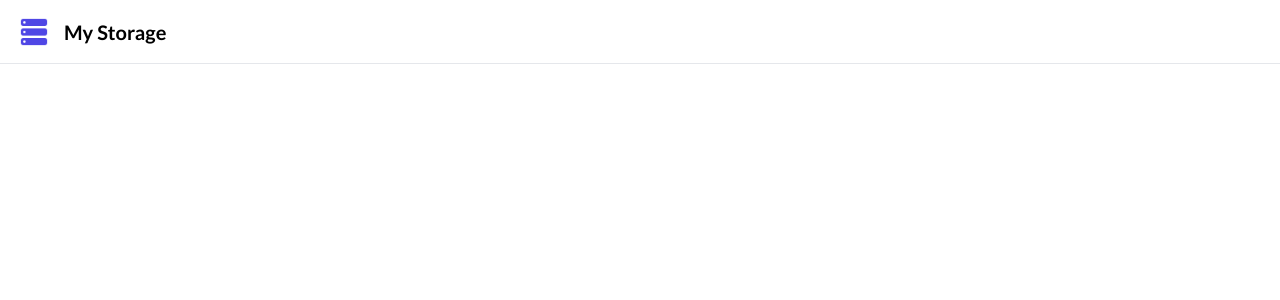
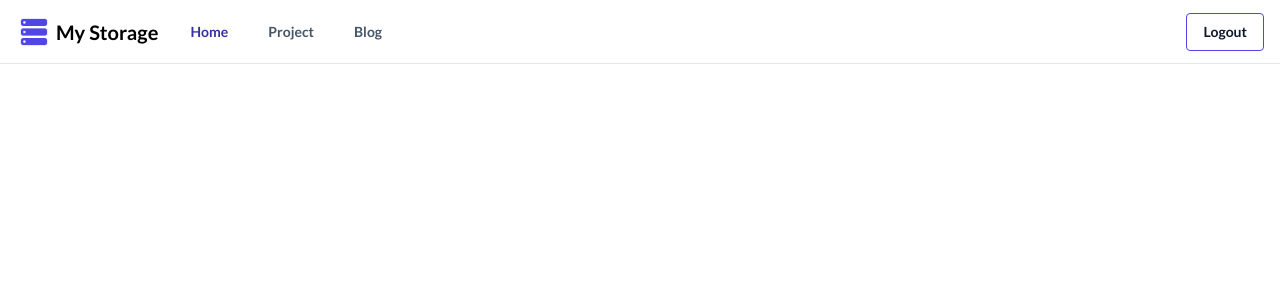
Before and after one commit to adiiaryasutaa/my-storage, a Vue app: page / in a window 1280 px wide. Shown: the top 300 px of the page. Built offline with nearby package versions, Linux system fonts and the light colour scheme; no server answers; sample sign-in values are in the browser's storage.

Commit message:
update navbar

```diff
--- a/src/components/Navbar.vue
+++ b/src/components/Navbar.vue
@@ -2,9 +2,11 @@
 import { getUser, logout } from '../../app/services/Authentication';
 import { ref } from 'vue';
 import { auth } from '../../database/firebase';
+import MenuIcon from '@/Icons/Menu';
 
 export default {
 	name: 'Navbar',
+	components: { MenuIcon },
 	setup() {
 		const isLoggedIn = ref(!!getUser());
 		const showNavbarDrawer = ref(false);
@@ -24,24 +26,19 @@ export default {
 
 <template>
 	<nav class="navbar">
-		<div class="container flex flex-wrap justify-between items-center h-full mx-auto">
-			<div class="navbar-brand">
-				<img :src="require('@/assets/logo.png')" class="mr-3 h-6 sm:h-9" alt="My Storage Logo"/>
+		<div class="container flex flex-wrap justify-between items-center h-full mx-auto md:space-x-4">
+			<div class="navbar-brand space-x-1">
+				<img :src="require('@/assets/logo.png')" class="h-6 sm:h-9" alt="My Storage Logo"/>
 				<h1 class="self-center text-xl font-lato font-semibold whitespace-nowrap">My Storage</h1>
 			</div>
 			<template v-if="isLoggedIn">
-				<button @click="toggleNavbarDrawer"
-								class="inline-flex items-center p-2 ml-3 text-sm text-gray-500 rounded md:hidden hover:bg-gray-100 focus:outline-none focus:ring-2 focus:ring-gray-200">
-					<svg class="w-6 h-6" aria-hidden="true" fill="currentColor" viewBox="0 0 20 20"
-							 xmlns="http://www.w3.org/2000/svg">
-						<path fill-rule="evenodd"
-									d="M3 5a1 1 0 011-1h12a1 1 0 110 2H4a1 1 0 01-1-1zM3 10a1 1 0 011-1h12a1 1 0 110 2H4a1 1 0 01-1-1zM3 15a1 1 0 011-1h12a1 1 0 110 2H4a1 1 0 01-1-1z"
-									clip-rule="evenodd"></path>
-					</svg>
+				<button @click="toggleNavbarDrawer" class="navbar-drawer-toggler">
+					<MenuIcon :size="6"/>
 				</button>
-				<div v-show="showNavbarDrawer" class="navbar-drawer">
-					<div class="flex flex-col divide-y divide-slate-200 md:flex-row md:space-x-8 md:mt-0 md:text-sm">
-						<div class="flex flex-col mb-2">
+				<div :class="{'hidden': !showNavbarDrawer}" class="grow navbar-drawer">
+					<div
+						class="flex flex-col justify-between divide-y divide-slate-200 w-full md:flex-row md:divide-y-0 md:mt-0 md:text-sm">
+						<div class="flex flex-col mb-2 md:justify-between md:items-center md:flex-row md:space-x-2 md:mb-0">
 							<router-link
 								:to="{ name: 'home' }"
 								class="navbar-link"
@@ -58,7 +55,7 @@ export default {
 							>Blog
 							</router-link>
 						</div>
-						<div class="pt-2">
+						<div class="pt-2 md:pt-0">
 							<button
 								@click="logout"
 								class="logout-button"
@@ -74,30 +71,34 @@ export default {
 
 <style scoped>
 .navbar {
-	@apply bg-white border-b border-gray-200 h-16 px-2 py-2.5 sm:px-4;
+	@apply bg-white border-b border-slate-200 h-16 px-2 py-2.5 sm:px-4;
 }
 
 .navbar-brand {
 	@apply flex items-center;
 }
 
+.navbar-drawer-toggler {
+	@apply inline-flex items-center p-2 text-sm text-slate-500 rounded md:hidden hover:bg-slate-100 focus:outline-none focus:ring-2 focus:ring-slate-200;
+}
+
 .navbar-drawer {
-	@apply w-full border border-slate-200 rounded mt-4 p-2 md:block md:w-auto;
+	@apply w-full border border-slate-200 rounded mt-6 p-2 md:block md:flex md:w-auto md:border-0 md:mt-0 md:p-0;
 }
 
 .navbar-link {
-	@apply block font-lato rounded py-2 px-4 md:bg-transparent md:p-0;
+	@apply block font-lato font-bold rounded py-2 px-4 md:bg-transparent;
 }
 
 .navbar-link:not(.router-link-active) {
-	@apply text-slate-900 hover:bg-indigo-600 hover:text-slate-50 active:bg-indigo-700;
+	@apply text-slate-900 hover:bg-indigo-600 hover:text-slate-50 active:bg-indigo-700 md:bg-transparent md:text-slate-600 md:hover:text-indigo-700 md:hover:bg-transparent md:active:text-indigo-800;
 }
 
 .router-link-active, .router-link-exact-active {
-	@apply bg-indigo-800 text-slate-50
+	@apply bg-indigo-800 text-slate-50 md:bg-transparent md:text-indigo-800;
 }
 
 .logout-button {
-	@apply w-fit rounded text-slate-900 font-lato font-bold px-4 py-2 hover:bg-indigo-600 hover:text-slate-50 active:bg-indigo-800 focus:ring focus:ring-indigo-400;
+	@apply border border-indigo-600 rounded text-slate-900 font-lato font-bold w-fit px-4 py-2 hover:bg-indigo-700 hover:text-slate-50 active:bg-indigo-800 focus:ring focus:ring-indigo-400;
 }
 </style>
```
